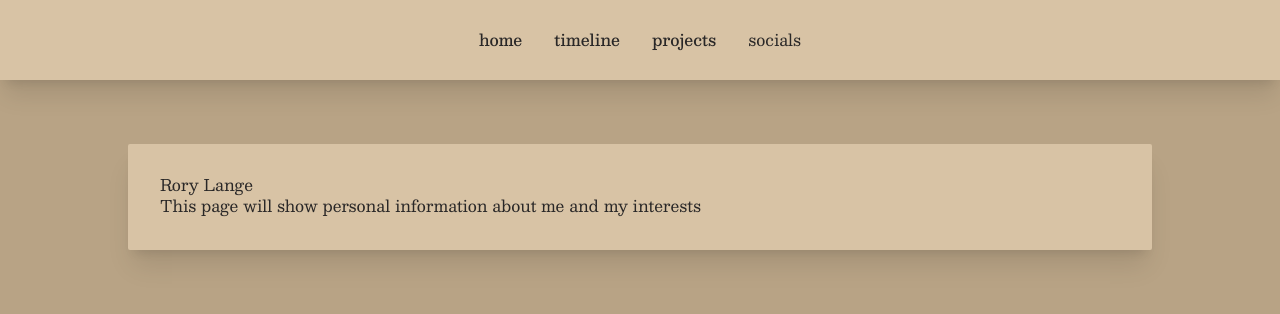
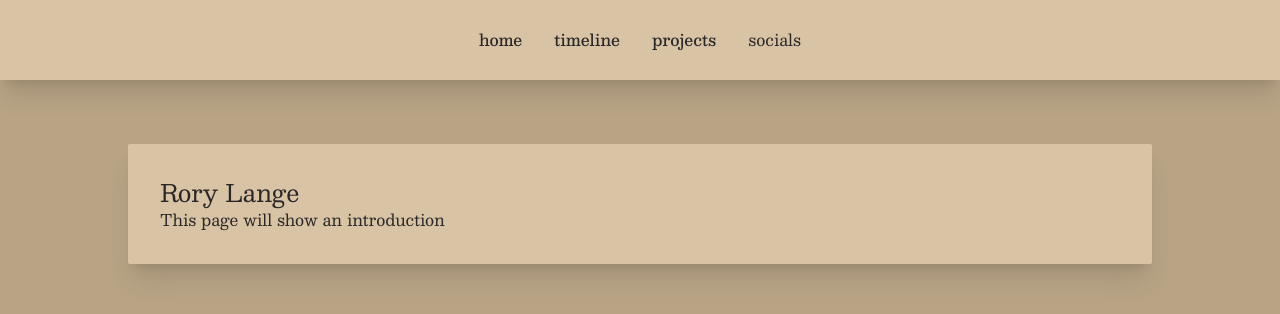
Before and after one commit to roryslange/RoryLangePortfolio, a React (Vite) app in the folder Rory-Lange-Portfolio/: page / in a window 1280 px wide. Shown: the top 314 px of the page. Built offline with nearby package versions, Linux system fonts and the light colour scheme.

Commit message:
edited styles on navbar, changed some placeholder values

```diff
--- a/Rory-Lange-Portfolio/src/components/About.tsx
+++ b/Rory-Lange-Portfolio/src/components/About.tsx
@@ -3,14 +3,14 @@ export default function About() {
     return(
         <section>
             <div>
-                <h1>
+                <h1 className="text-2xl">
                     Rory Lange
                 </h1>
             </div>
 
             <div>
                 <p>
-                This page will show personal information about me and my interests
+                This page will show an introduction
 
 
 
--- a/Rory-Lange-Portfolio/src/components/Navbar.tsx
+++ b/Rory-Lange-Portfolio/src/components/Navbar.tsx
@@ -7,16 +7,16 @@ const Nav = () => {
         <nav className='sticky top-0 z-50'>
             <div className='py-5 w-screen bg-card shadow-xl items-center'>
                 <ul className='flex gap-4 justify-center'>
-                    <li className='flex rounded-lg p-2'>
+                    <li className='flex rounded-lg p-2 hover:shadow-xl hover:bg-primary duration-300'>
                         <Link className='flex flex-auto rounded-lg items-center justify-center' to="/About">home</Link>
                     </li>
-                    <li className='flex rounded-lg p-2'>
+                    <li className='flex rounded-lg p-2 hover:shadow-xl hover:bg-primary duration-300'>
                         <Link className='flex flex-auto rounded-lg items-center justify-center' to="/Timeline">timeline</Link>
                     </li>
-                    <li className='flex rounded-lg p-2'>
+                    <li className='flex rounded-lg p-2 hover:shadow-xl hover:bg-primary duration-300'>
                         <Link className='flex flex-auto rounded-lg items-center justify-center' to="/Projects">projects</Link>
                     </li>
-                    <li className='flex rounded-lg p-2'>
+                    <li className='flex rounded-lg p-2 hover:shadow-xl hover:bg-primary duration-300'>
                         <p className='flex flex-auto rounded-lg items-center justify-center'>socials</p>
                     </li>
                 </ul>
--- a/Rory-Lange-Portfolio/src/index.css
+++ b/Rory-Lange-Portfolio/src/index.css
@@ -18,9 +18,9 @@ a {
   color: #646cff;
   text-decoration: inherit;
 }
-a:hover {
+/* a:hover {
   color: #535bf2;
-}
+} */
 
 body {
   margin: 0;
```
